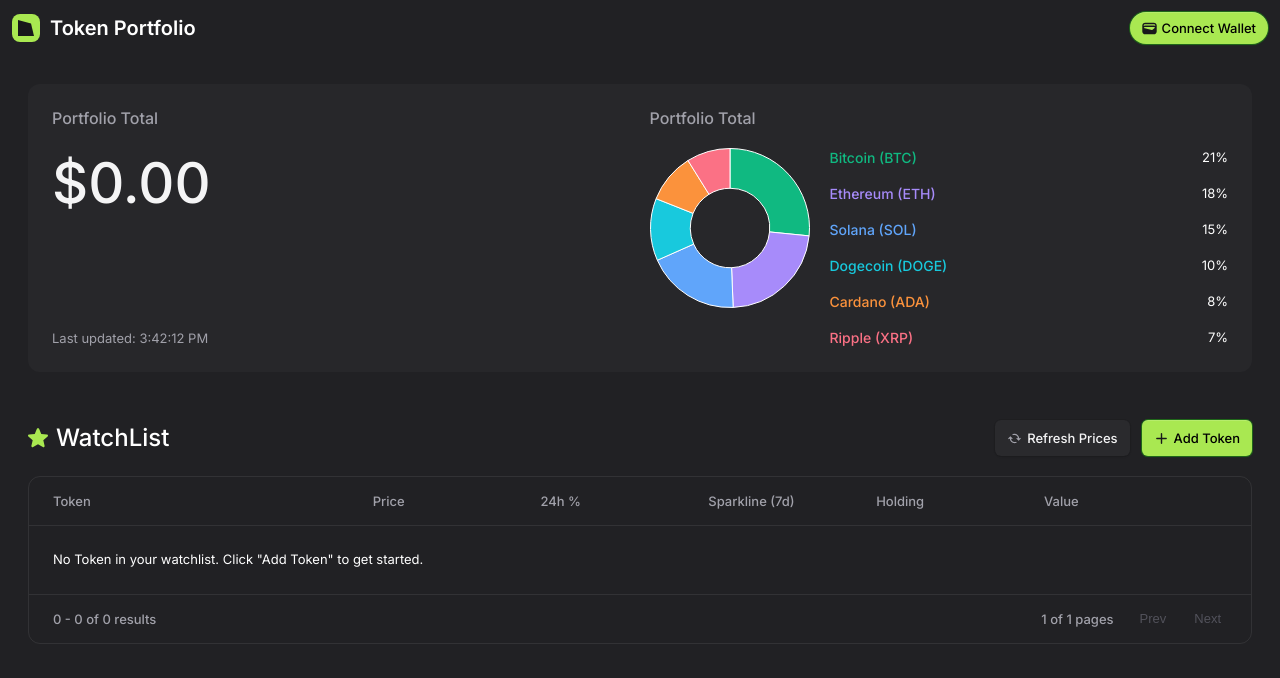
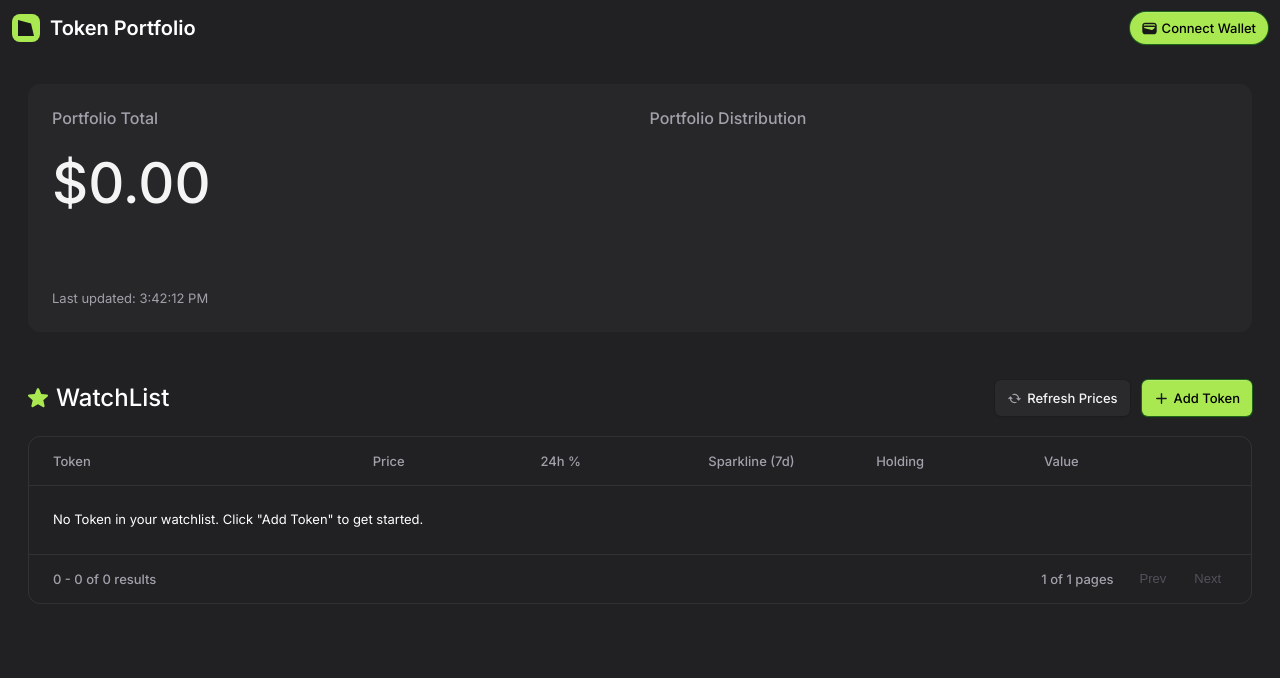
Before and after one commit to AnkitPatel1999/ankit-patel-s-assignment, a React (Vite) app: page / in a window 1280 px wide. Shown: the top 678 px of the page. Built offline with nearby package versions, Linux system fonts and the light colour scheme.

Commit message:
update holding added

```diff
--- a/src/components/hero/Hero.tsx
+++ b/src/components/hero/Hero.tsx
@@ -2,69 +2,73 @@ import { useEffect, useState } from "react";
 import DoughnutChart from "../doughnut-chart/DoughnutChart"
 import "./hero.css"
 import { useSelector } from "react-redux";
+import type { coinsForDoughnutChart } from "../../dto/coingecko-types"
+
 
 export default function Hero() {
 
-const token_names = [
-  { name: "Bitcoin", short_form: "BTC", value: 21.0 , color: "#10B981" },
-  { name: "Ethereum", short_form: "ETH", value: 18.0 , color: "#A78BFA" },
-  { name: "Solana", short_form: "SOL", value: 15.0 , color: "#60A5FA" },
-  { name: "Dogecoin", short_form: "DOGE", value: 10.0 , color: "#18C9DD" },
-  { name: "Cardano", short_form: "ADA", value: 8.0 , color: "#FB923C" },
-  { name: "Ripple", short_form: "XRP", value: 7.0 , color: "#FB7185" }
+  const [portfolioTotal, setPortfolioTotal] = useState<string>("$000");
+  let coinsWatchlist = useSelector((state: any) => state.watchlist);
+
+  // colors for the chart
+  const chartColors = [
+    "#10B981", "#A78BFA", "#60A5FA", "#18C9DD", "#FB923C", "#FB7185",
+    "#B9FF66", "#FFD700", "#FFB6C1", "#00CED1", "#FF7F50", "#7FFF00",
+    "#FF69B4", "#6495ED", "#FF4500", "#40E0D0", "#DA70D6", "#32CD32",
+    "#FFDAB9", "#BA55D3", "#87CEEB", "#FF6347", "#3CB371", "#FF1493",
+    "#1E90FF", "#ADFF2F", "#FF8C00", "#20B2AA", "#9370DB", "#98FB98"
   ];
 
-  const [portfolioTotal, setPortfolioTotal] = useState<string>("$000");
 
-  let coinsWatchlist = useSelector((state: any) => state.watchlist);
+  const computedCoins = (coinsWatchlist || []).map((coin: any, idx: number): coinsForDoughnutChart => {
+    const price = Number(coin.price?.replace(/[$,]/g, "")) || 0;
+    const holding = Number(coin.holding ?? 0);
+    const value = price * holding;
+    return {
+      name: coin.name,
+      short_form: coin.symbol,
+      value,
+      color: chartColors[idx % chartColors.length],
+      holding,
+      price,
+    };
+  }).filter((token: coinsForDoughnutChart) => token.value > 0);
 
+  const totalOfPortfolio = computedCoins.reduce((acc: number, token: coinsForDoughnutChart) => acc + token.value, 0);
 
-  useEffect(()=>{
-
-    if(coinsWatchlist) {
-      let total = coinsWatchlist.reduce((acc: number, coin: any) => {
-        console.log(coin)
-        return acc + parseFloat(coin.total_volume);
-      }, 0);
-      console.log("total ",total)
-      setPortfolioTotal("$" + new Intl.NumberFormat("en-US", { minimumFractionDigits: 2, maximumFractionDigits: 2 }).format(total));
-    }
-  },[coinsWatchlist])
-
+  useEffect(() => {
+    setPortfolioTotal("$" + new Intl.NumberFormat("en-US", { minimumFractionDigits: 2, maximumFractionDigits: 2 }).format(totalOfPortfolio));
+  }, [totalOfPortfolio]);
 
   return (
     <>
-
       <div className="ae-d-flex cu-hero-container">
         <div className="ae-d-flex ae-f-column ae-justify-space-between cu-hero-common-block cu-hero-total-block">
           <div className="">
             <div className="cu-hero-title">Portfolio Total</div>
-                <div className="cu-hero-value">{portfolioTotal}</div>
+            <div className="cu-hero-value" title={portfolioTotal}>{portfolioTotal}</div>
           </div>
           <span className="cu-hero-last-updated-time">Last updated: 3:42:12 PM</span>
         </div>
         <div className="cu-hero-common-block cu-hero-graph-block">
-            <div className="cu-hero-title">Portfolio Total</div>
+          <div className="cu-hero-title">Portfolio Distribution</div>
           <div className="ae-d-flex ae-mt-20 cu-hero-graph-container">
             <div className="cu-doughnut-chart-container ">
-                  <DoughnutChart token_names={token_names} />
+              <DoughnutChart token_names={computedCoins} />
             </div>
             <div className="ae-d-flex ae-f-column cu-token-name-container">
-                {token_names.map((token, index) => (
+              {computedCoins.map((token: coinsForDoughnutChart, index: number) => (
                 <div key={index} className="ae-d-flex ae-justify-space-between ae-align-center cu-hero-token-row">
                   <div className="ae-d-flex ae-align-center ae-gap-10">
                     <div className="cu-hero-token-name" style={{ color: token.color }}>{token.name} ({token.short_form})</div>
                   </div>
-                    <div className="cu-hero-token-percentage">{token.value}%</div>
+                  <div className="cu-hero-token-percentage">${token.value.toLocaleString(undefined, { minimumFractionDigits: 2, maximumFractionDigits: 2 })}</div>
                 </div>
               ))}
-
             </div>
           </div>
         </div>
       </div>
-
-
     </>
   )
 }
--- a/src/components/hero/hero.css
+++ b/src/components/hero/hero.css
@@ -10,7 +10,9 @@
     flex: 1;
 }
 
-.cu-hero-total-block {}
+.cu-hero-total-block {
+    overflow: hidden;
+}
 
 .cu-hero-title {
     line-height: 20px;
@@ -24,6 +26,12 @@
     font-size: var(--fs-4xlg);
     font-weight: var(--fw-500);
     line-height: 110px;
+
+    -webkit-line-clamp: 2;
+    -webkit-box-orient: vertical;
+    overflow: hidden;
+    text-overflow: ellipsis;
+
 }
 
 .cu-hero-last-updated-time {
--- a/src/components/watch-list/WatchList.tsx
+++ b/src/components/watch-list/WatchList.tsx
@@ -8,7 +8,7 @@ import pencil_square from '../../assets/pencil_square.svg';
 import './watchlist.css';
 import CoinModal from '../modals/CoinModal';
 import { useSelector, useDispatch } from 'react-redux';
-import { removeFromWatchList } from '../../features/watchlist/watchlist-slice';
+import { removeFromWatchList, updateHolding } from '../../features/watchlist/watchlist-slice';
 import { loadWatchlist } from '../../utilities/watchlist';
 
 
@@ -35,7 +35,7 @@ function WatchList() {
 
 
     const paginatedCoins = coinsWatchlist.slice((currentPage - 1) * pageSize, currentPage * pageSize);
-
+    console.log("paginatedCoins ", paginatedCoins)
 
     // Close dropdown on click outside for the open dropdown only
     useEffect(() => {
@@ -75,11 +75,10 @@ function WatchList() {
     const [holdingEdits, setHoldingEdits] = useState<{ [symbol: string]: string }>({});
     const [editingSymbol, setEditingSymbol] = useState<string | null>(null);
 
-    // Save holding value to Redux/localStorage (implement updateHolding action in your slice)
+    // store holding edits
     const saveHolding = (symbol: string) => {
         const value = holdingEdits[symbol];
-        // Dispatch updateHolding action (implement in your slice)
-        dispatch({ type: 'watchlist/updateHolding', payload: { symbol, holding: value } });
+        dispatch(updateHolding({ symbol, holding: value }))
         setEditingSymbol(null);
     };
 
@@ -168,10 +167,10 @@ function WatchList() {
                                 <div className='cu-watchlist-table-data-cell'><img className='cu-watchlist-sparkline-img' src={coin.sparkline} alt={coin.name} /></div>
                                 <div className='cu-watchlist-table-data-cell cu-watchlist-table-holding-cell '>
                                     {editingSymbol === coin.symbol ? (
-                                        <div style={{ display: 'flex', alignItems: 'center', gap: '8px' }}>
+                                        <div className='ae-d-flex ae-align-center ae-gap-8'>
                                             <input
                                                 type="number"
-                                                value={holdingEdits[coin.symbol] ?? coin.total_volume}
+                                                value={holdingEdits[coin.symbol] ?? coin.holding}
                                                 onChange={e => setHoldingEdits({ ...holdingEdits, [coin.symbol]: e.target.value })}
                                                 className="cu-holding-input"
                                                 placeholder='Select'
@@ -184,13 +183,10 @@ function WatchList() {
                                     ) : (
 
 
-                                        <div style={{ display: 'flex', alignItems: 'center', gap: '8px' }}
-                                            onClick={() => {
-                                                setEditingSymbol(coin.symbol);
-                                                setHoldingEdits({ ...holdingEdits, [coin.symbol]: coin.total_volume });
-                                            }}
+                                        <div className='ae-d-flex ae-align-center ae-gap-8'
+                                            onClick={() => { setEditingSymbol(coin.symbol); }}
                                         >
-                                            <span>{coin.total_volume}</span>
+                                            <span>{coin.holding ? coin.holding : '0'}</span>
                                         </div>
                                     )}
                                 </div>
@@ -216,20 +212,14 @@ function WatchList() {
                                                 <button
                                                     className="cu-options-dropdown-item cu-options-edit"
                                                     tabIndex={0}
-                                                    onClick={e => {
-                                                        e.stopPropagation();
-                                                        setOpenDropdownIndex(null);
-                                                    }}
+                                                    onClick={e => { e.stopPropagation(); setEditingSymbol(coin.symbol); setOpenDropdownIndex(null); }}
                                                 >
                                                     <img src={pencil_square} alt='Edit Holdings' className="cu-options-edit-icon" />Edit Holdings
                                                 </button>
                                                 <button
                                                     className="cu-options-dropdown-item cu-options-remove"
                                                     tabIndex={0}
-                                                    onClick={e => {
-                                                        e.stopPropagation();
-                                                        removeWatchlist(coin.symbol);
-                                                    }}
+                                                    onClick={e => { e.stopPropagation(); removeWatchlist(coin.symbol); }}
                                                 >
                                                     <img src={trash} alt='Remove' className="cu-options-remove-icon" />Remove
                                                 </button>
--- a/src/features/watchlist/watchlist-slice.ts
+++ b/src/features/watchlist/watchlist-slice.ts
@@ -26,9 +26,19 @@ export const WatchList = createSlice({
                 localStorage.setItem('watchlist', JSON.stringify(updated));
             } catch {}
             return updated;
+        },
+        updateHolding: (state, action: PayloadAction<{ symbol: string, holding: string }>) => {
+            const { symbol, holding } = action.payload;
+            const updated = state.map(item =>
+                item.symbol === symbol ? { ...item, holding } : item
+            );
+            try {
+                localStorage.setItem('watchlist', JSON.stringify(updated));
+            } catch {}
+            return updated;
         }
     }
 });
 
-export const { addToWatchList, removeFromWatchList } = WatchList.actions;
+export const { addToWatchList, removeFromWatchList, updateHolding } = WatchList.actions;
 export default WatchList.reducer;
```
Also changed, not shown: src/dto/coingecko-types.ts (+12 -1 lines). Lines whose indentation alone changed are shown as unchanged.
